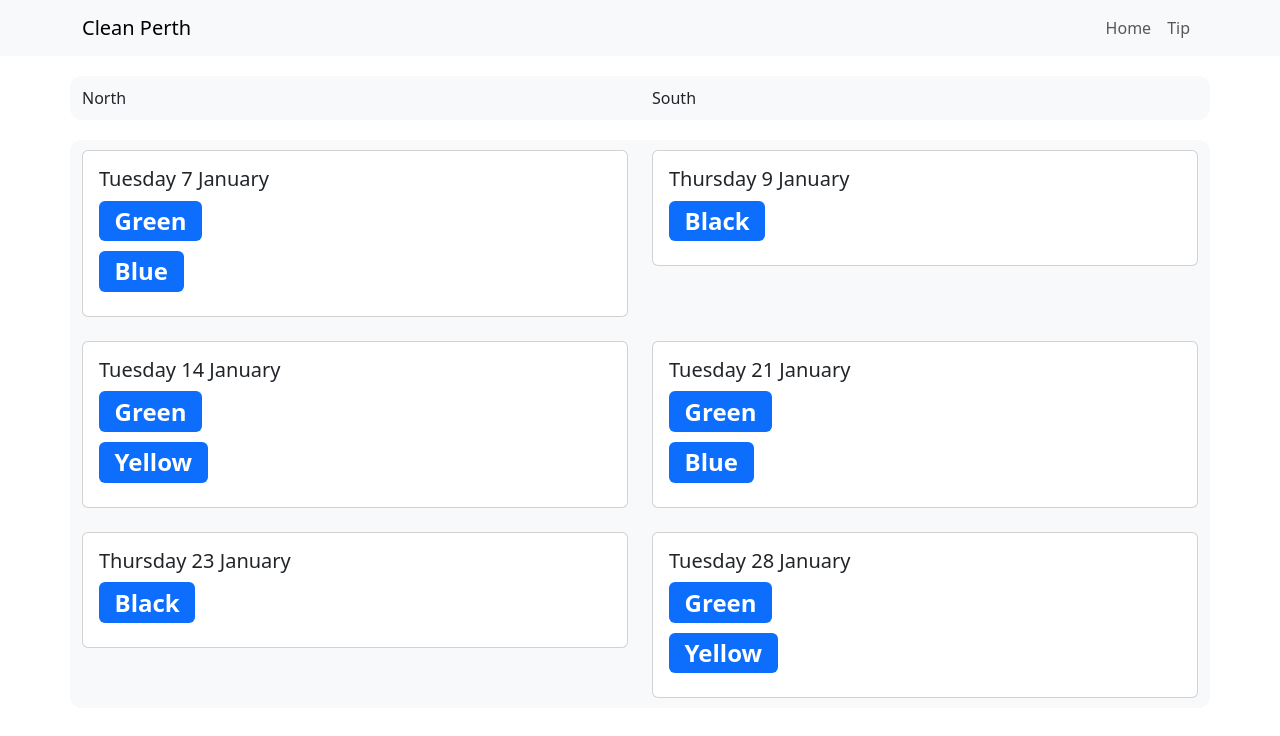
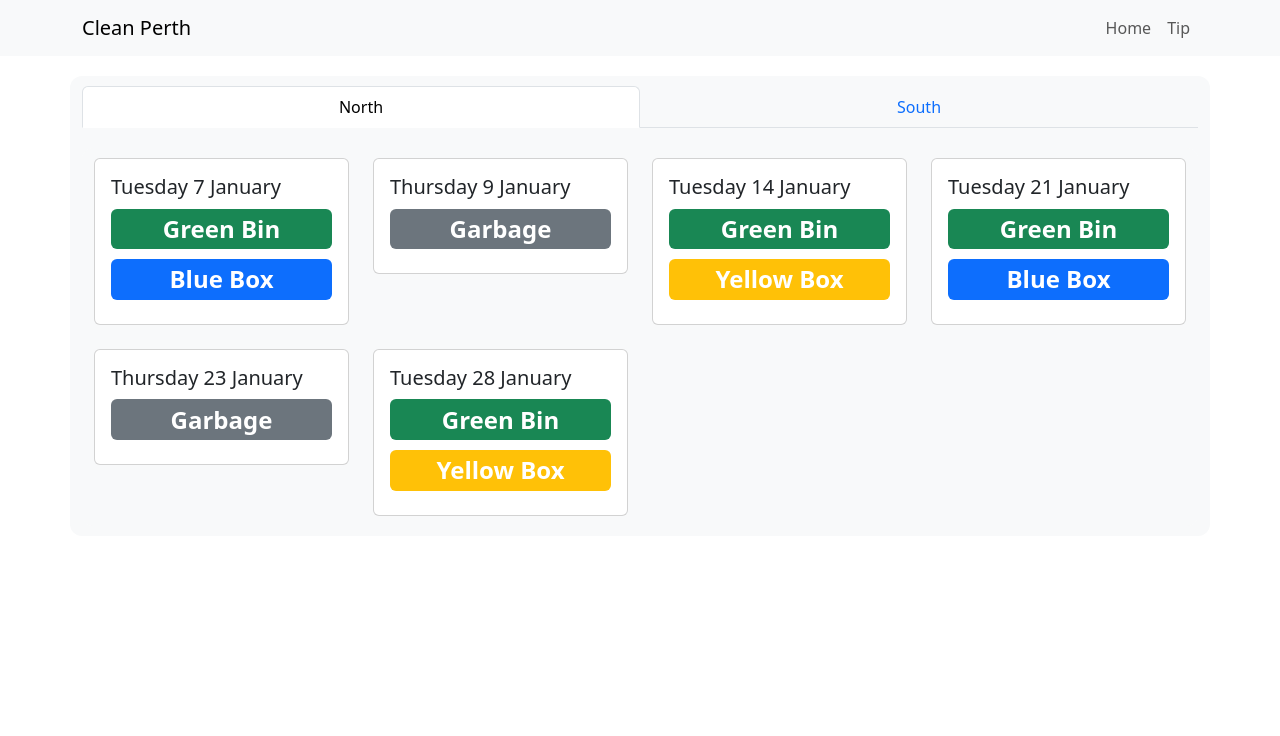
Before and after one commit to paulq1984/clean-perth, a React (Create React App) app in the folder client/: page / in a window 1280 px wide. Shown: the top 736 px of the page. Built offline with nearby package versions, Linux system fonts and the light colour scheme; no server answers.

Commit message:
UI Updates to Client

```diff
--- a/client/src/App.css
+++ b/client/src/App.css
@@ -3,3 +3,8 @@
   padding: 10px;
   border-radius: 12px;
 }
+
+.binPill {
+  width: 100%;
+  height: 40%;
+}
--- a/client/src/App.js
+++ b/client/src/App.js
@@ -1,6 +1,6 @@
 import * as React from 'react';
 
-import {Container, Row, Col} from "react-bootstrap"
+import {Container, Tab, Tabs} from "react-bootstrap"
 
 import './App.css';
 import NavigationBar from './Components/NavigationBar';
@@ -14,12 +14,20 @@ function App() {
     <div>
       <NavigationBar/>
       <Container className='mainContainer bg-body-tertiary'>
-        <Row>
-          <Col>North</Col>
-          <Col>South</Col>
-        </Row>
+        <Tabs
+          defaultActiveKey="north"
+          id="schedule-tab"
+          className='mb-3'
+          fill
+        >
+          <Tab eventKey="north" title="North">
+          <ScheduleView/>
+          </Tab>
+          <Tab eventKey="south" title="South">
+          <ScheduleView/>
+          </Tab>
+        </Tabs>
        </Container>
-       <ScheduleView/>
     </div>
 
   );
--- a/client/src/Components/ScheduleView.js
+++ b/client/src/Components/ScheduleView.js
@@ -87,9 +87,39 @@ useEffect(() => {
   const getDay = (date) => new Date(date).toLocaleString("default", { weekday: "long" });
   const getDate = (date) => new Date(date).getDate();
 
+  const getColorClass = (binColor) => {
+    switch (binColor.toLowerCase()) {
+      case "yellow":
+        return "warning";
+      case "blue":
+        return "primary";
+      case "green":
+        return "success";
+      case "black":
+        return "secondary";
+      default:
+        return "dark";
+    }
+  }
+
+  const getType = (binColor) => {
+    switch (binColor.toLowerCase()) {
+      case "yellow":
+        return "Yellow Box";
+      case "blue":
+        return "Blue Box";
+      case "green":
+        return "Green Bin";
+      case "black":
+        return "Garbage";
+      default:
+        return ""
+    }
+  }
+
   return (
     <Container className='mainContainer bg-body-tertiary'>
-      <Row xs={1} md={2} className="g-4">
+      <Row xs={1} md={4} className="g-4">
       {sortedDates.map((date, index) => (
         <Col key={index}>
           <Card>
@@ -98,13 +128,12 @@ useEffect(() => {
               {getDay(date)} {getDate(date)} {getMonth(date)}
               </Card.Title>
               {groupedData[date].map((binColor, idx) => (
-                <h2><Badge key={idx}>
-                {binColor}
+                <h2 ><Badge className="binPill" key={idx} bg={`${getColorClass(binColor)}`}>
+                {getType(binColor)}
               </Badge></h2>
-
             ))}
             </Card.Body>
-          </Card>
+           </Card>
         </Col>
       ))}
       </Row>
```
Also changed, not shown: client/src/reportWebVitals.js (deleted, +0 -13 lines), 1 other file (tests, documents, lock files or other folders).
